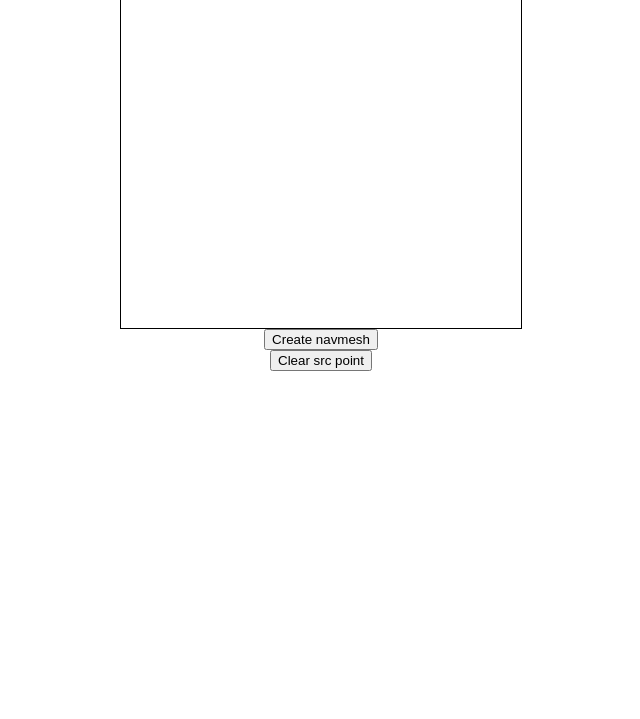
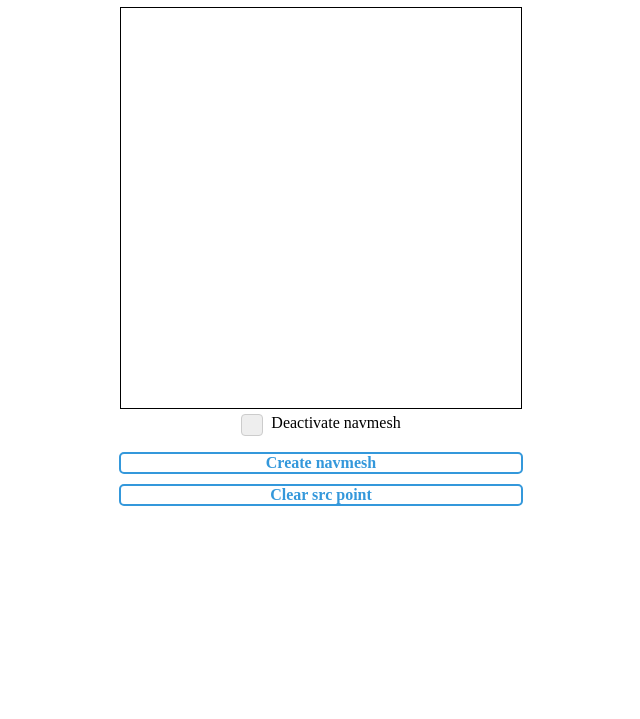
Before and after one commit to SoucupB/BoringPathfinding, a website built with webpack: page index.html in a window 1280 px wide. Shown: the part 81-800 px from the top of the page, without its empty margins (319-959 px from the left). Built offline with nearby package versions, Linux system fonts and the light colour scheme.

Commit message:
Add navmesh searcher

```diff
--- a/index.html
+++ b/index.html
@@ -10,9 +10,14 @@
 </head>
 <body>
   <div class="parent">
+    <h1>Navmesh Searcher</h1>
     <canvas class="canvas-parent" id="canvas-drawer" width="400" height="400"></canvas>
-    <button id="button-triangulate">Create navmesh</button>
-    <button id="clear-src-point">Clear src point</button>
+    <label class="space checkbox-container">Deactivate navmesh
+      <input type="checkbox" class="checkbox-input">
+      <span class="checkmark"></span>
+    </label>
+    <div class="space parent-button" id="button-triangulate">Create navmesh</div>
+    <div class="space parent-button" id="clear-src-point">Clear src point</div>
   </div>
 </body>
 </html>
--- a/src/styles/canvas.css
+++ b/src/styles/canvas.css
@@ -8,3 +8,76 @@
   align-items: center;
   flex-direction: column;
 }
+
+.parent-button {
+  display: inline-block;
+  font-size: 16px;
+  font-weight: bold;
+  text-align: center;
+  text-decoration: none;
+  cursor: pointer;
+  border: 2px solid #3498db;
+  border-radius: 5px;
+  color: #3498db;
+  background-color: #fff;
+  transition: background-color 0.3s, color 0.3s, border-color 0.3s;
+  width: 400px;
+}
+
+.space {
+  margin: 5px;
+}
+
+.parent-button:hover {
+  background-color: #3498db;
+  color: #fff;
+  border-color: #fff;
+}
+
+.checkbox-container {
+  display: inline-block;
+  position: relative;
+  padding-left: 30px;
+  margin-bottom: 15px;
+  cursor: pointer;
+  font-size: 16px;
+}
+
+.checkbox-input {
+  position: absolute;
+  opacity: 0;
+  cursor: pointer;
+}
+
+.checkmark {
+  position: absolute;
+  top: 0;
+  left: 0;
+  height: 20px;
+  width: 20px;
+  background-color: #eee;
+  border: 1px solid #ccc;
+  border-radius: 4px;
+}
+
+.checkbox-input:checked + .checkmark {
+  background-color: #2196F3;
+  border: 1px solid #2196F3;
+}
+
+.checkmark:after {
+  content: "";
+  position: absolute;
+  display: none;
+}
+
+.checkbox-input:checked + .checkmark:after {
+  display: block;
+  left: 7px;
+  top: 3px;
+  width: 5px;
+  height: 10px;
+  border: solid white;
+  border-width: 0 2px 2px 0;
+  transform: rotate(45deg);
+}
```
